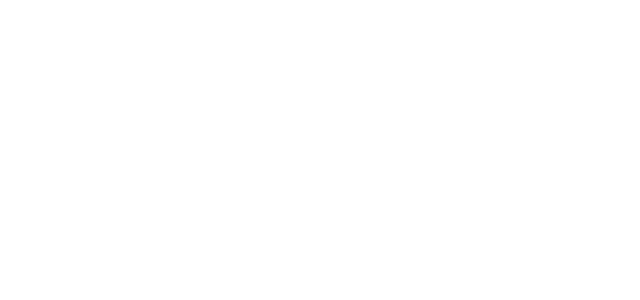
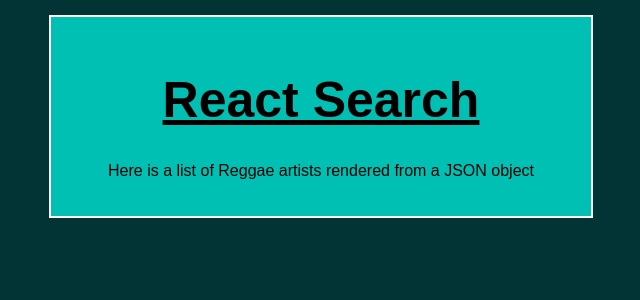
Before and after one commit to mogbeyi-david/react-real-time-search, a React (Create React App) app: page / in a window 1280 px wide. Shown: the top 300 px of the page, without its empty margins (319-959 px from the left). Built offline with nearby package versions, Linux system fonts and the light colour scheme; the HTML template or start-up script is replaced by a standard one.

Commit message:
Added the styling

```diff
--- a/src/App.js
+++ b/src/App.js
@@ -1,11 +1,11 @@
 import React, { Component } from 'react';
-
+import Header from './components/Header';
 
 class App extends Component {
   render() {
     return (
       <div className="App">
-
+        <Header />
       </div>
     );
   }
--- a/src/index.css
+++ b/src/index.css
@@ -1,8 +1,58 @@
 body {
-  margin: 0;
-  padding: 0;
+    margin: 0;
+    padding: 0;
 }
 
-.header{
-  border: 1px solid black;
+body {
+    background: #023436;
+    text-align: center;
+    font-family: 'Quicksand', sans-serif;
+    padding-top: 15px;
 }
+
+.header {
+    background: #00BFB3;
+    border: 2px solid white;
+    width: 500px;
+    margin: 0 auto;
+    padding: 20px;
+}
+
+h1 {
+    font-size: 50px;
+    text-decoration: underline;
+}
+
+.about {
+    font-size: 25px;
+}
+
+ul {
+    width: 300px;
+    margin: 0 auto;
+    text-align: left;
+    margin-top: 25px;
+    padding-left: 50px;
+    padding-top: 25px;
+    background: #40BCD8;
+    font-size: 20px;
+}
+
+h3 {
+    font-size: 40px;
+    color: white;
+    margin-top: 10px;
+    margin-bottom: 10px;
+}
+
+input {
+    border: 1px solid white;
+    padding: 5px;
+    width: 350px;
+    height: 25px;
+    font-size: 25px;
+}
+
+input:focus {
+    outline: none;
+}
```
